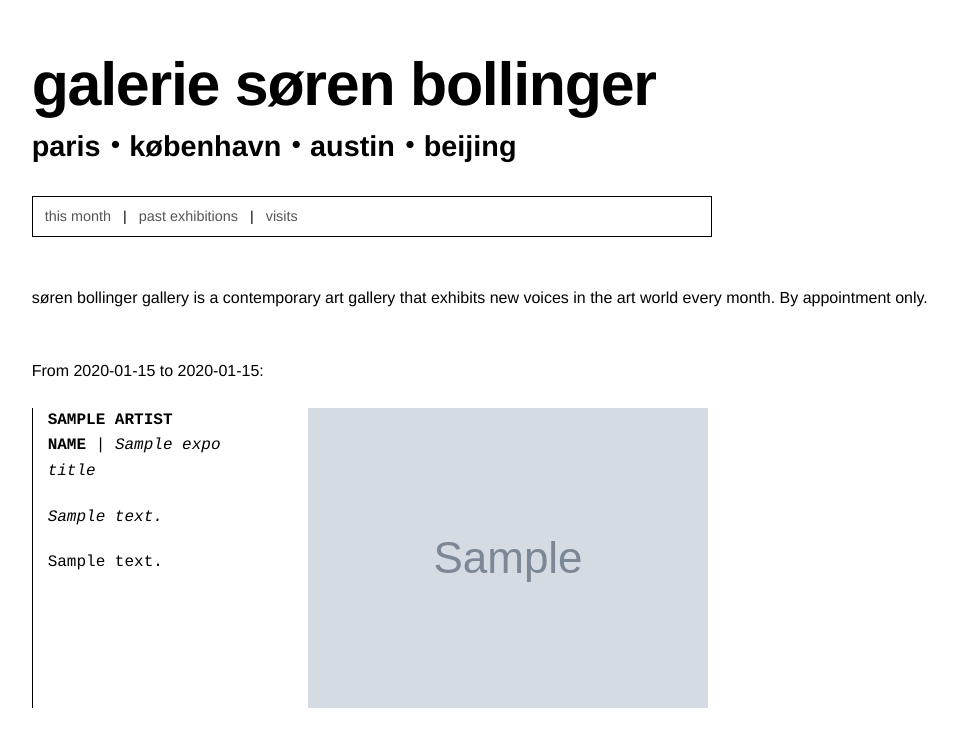
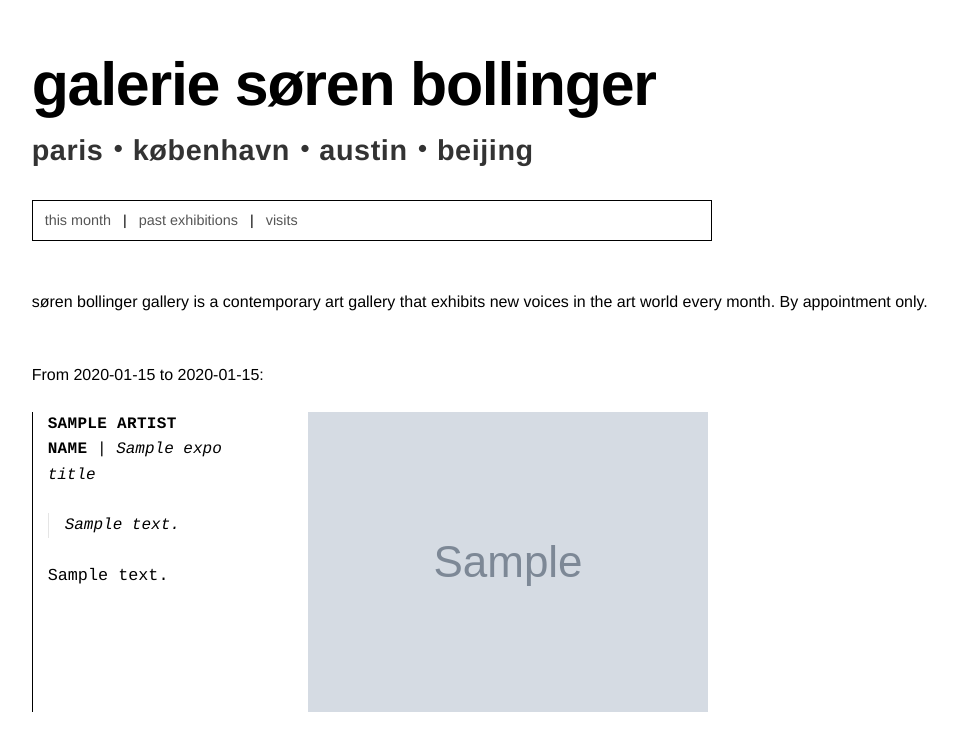
Before and after one commit to bolinocroustibat/blockhaus101, a Django app: template blockhaus101_app/templates/en/index.html in a window 1280 px wide. Shown: the top 751 px of the page, without its empty margins (90-1048 px from the left). Run offline with Django 3.2, Linux system fonts and the light colour scheme; the template is opened without the code that fills it: most values are stand-ins (such as "Sample title", 1, 10 or a date in 2020); grey boxes marked "Sample" are stand-in pictures; some libraries are stand-ins or nearby versions.

Commit message:
style: add smooth transitions and JS

```diff
--- /dev/null
+++ b/blockhaus101_app/static/js/main.js
@@ -0,0 +1,15 @@
+document.addEventListener('DOMContentLoaded', () => {
+    // Image loading animation
+    const images = document.querySelectorAll('.expo-wrapper img');
+    images.forEach(img => {
+        if (img.complete) {
+            // Image is already loaded (from cache)
+            img.classList.add('loaded');
+        } else {
+            // Wait for image to load
+            img.addEventListener('load', () => {
+                img.classList.add('loaded');
+            });
+        }
+    });
+});
--- a/blockhaus101_app/static/style.css
+++ b/blockhaus101_app/static/style.css
@@ -4,17 +4,27 @@ body{
 	font-family: helvetica, sans-serif;
 	line-height: 1.6;
 	-webkit-font-smoothing: antialiased;
+	opacity: 1;
+	transition: opacity 0.3s ease;
+}
+
+body.fade-out {
+	opacity: 0;
 }
 
 h1 {
 	font-size: 3.8em;
 	font-weight:bold;
 	letter-spacing: -0.02em;
+	margin-bottom: 0.2em;
 }
 
 h2 {
 	font-size: 1.8em;
 	font-weight:bold;
+	color: #333;
+	letter-spacing: 0.02em;
+	margin-bottom: 2rem;
 }
 
 @media (max-width: 600px) {
@@ -25,12 +35,19 @@ h2 {
 		font-size: 0.8em;
 	}
 	.expo-wrapper {
-		padding-left: 12px;
+		gap: 2rem;
 		img {
-			max-width: 100%;
-			height: auto;
-			margin-top: 1.5rem;
+			margin: 0 -1rem;
+			width: calc(100% + 2rem);
+			max-width: none;
 		}
+	}
+	nav ul {
+		border-width: 0;
+		border-top-width: 1px;
+		border-bottom-width: 1px;
+		margin: 1.5rem -1rem;
+		padding: 0.75rem 1rem;
 	}
 }
 
@@ -65,32 +82,29 @@ li{
 
 nav li a {
 	position: relative;
+	transition: color 0.2s ease;
+}
+
+nav li a::after {
+	content: '';
+	position: absolute;
+	width: 100%;
+	transform: scaleX(0);
+	height: 1px;
+	bottom: -2px;
+	left: 0;
+	background-color: currentColor;
+	transform-origin: bottom right;
+	transition: transform 0.3s ease;
+}
+
+nav li a:hover::after {
+	transform: scaleX(1);
+	transform-origin: bottom left;
 }
 
 nav li a.active::after {
-	content: '';
-	position: absolute;
-	bottom: -2px;
-	left: 0;
-	width: 100%;
-	height: 1px;
-	background: currentColor;
-}
-
-nav li a:not(.active)::after {
-	content: '';
-	position: absolute;
-	bottom: -2px;
-	left: 50%;
-	width: 0;
-	height: 1px;
-	background: currentColor;
-	transition: all 0.2s ease;
-}
-
-nav li a:not(.active):hover::after {
-	width: 100%;
-	left: 0;
+	transform: scaleX(1);
 }
 
 .expo-wrapper{
@@ -107,16 +121,20 @@ nav li a:not(.active):hover::after {
 			margin-bottom: 1.25rem;
 			text-transform: uppercase;
 			font-weight: bold;
+			letter-spacing: 0.02em;
 		}
 		.expo-title {
 			font-style: italic;
 		}
 		.bio {
 			font-style:italic;
-			margin: 1.25rem 0;
+			border-left: 1px solid rgba(0,0,0,0.1);
+			padding-left: 1rem;
+			margin: 1.5rem 0;
 		}
 		.expo-text{
-			line-height: 1.6;
+			font-size: 1.05em;
+			line-height: 1.7;
 		}
 	}
 	img {
@@ -124,6 +142,7 @@ nav li a:not(.active):hover::after {
 		max-height: 600px;
 		height: auto;
 		object-fit: contain;
+		opacity: 0;
 		transition: opacity 0.3s ease;
 	}
 	@media screen and (max-width: 800px) {
@@ -132,6 +151,10 @@ nav li a:not(.active):hover::after {
 			max-height: 350px;
 		}
 	}
+}
+
+.expo-wrapper img.loaded {
+	opacity: 1;
 }
 
 .expo-wrapper a{
--- a/blockhaus101_app/templates/en/base.html
+++ b/blockhaus101_app/templates/en/base.html
@@ -10,7 +10,7 @@
 	{% block meta %}
 	{% endblock %}
 	<meta property="og:url" content="{{ request.get_full_path }}" />
-	<meta property="og:site_name" content="blockhaus 101" />
+	<meta property="og:site_name" content="søren bollinger contemporary art gallery" />
 	<meta property="og:type" content="website" />
 	<meta property="og:locale" content="en_EN">
 
@@ -25,6 +25,7 @@
 	<link rel="stylesheet" href="//maxcdn.bootstrapcdn.com/bootstrap/4.0.0/css/bootstrap.min.css"
 		integrity="sha384-Gn5384xqQ1aoWXA+058RXPxPg6fy4IWvTNh0E263XmFcJlSAwiGgFAW/dAiS6JXm" crossorigin="anonymous">
 	<link href="{% static 'style.css' %}" rel="stylesheet" type="text/css" media="all" />
+	<script src="{% static 'js/main.js' %}" defer></script>
 
 	<!-- Global site tag (gtag.js) - Google Analytics -->
 	<script async src="https://www.googletagmanager.com/gtag/js?id=UA-115226891-1"></script>
--- a/blockhaus101_app/templates/fr/base.html
+++ b/blockhaus101_app/templates/fr/base.html
@@ -10,7 +10,7 @@
 	{% block meta %}
 	{% endblock %}
 	<meta property="og:url" content="{{ request.get_full_path }}" />
-	<meta property="og:site_name" content="blockhaus 101" />
+	<meta property="og:site_name" content="galerie søren bollinger" />
 	<meta property="og:type" content="website" />
 	<meta property="og:locale" content="fr_FR">
 
@@ -25,6 +25,7 @@
 	<link rel="stylesheet" href="//maxcdn.bootstrapcdn.com/bootstrap/4.0.0/css/bootstrap.min.css"
 		integrity="sha384-Gn5384xqQ1aoWXA+058RXPxPg6fy4IWvTNh0E263XmFcJlSAwiGgFAW/dAiS6JXm" crossorigin="anonymous">
 	<link href="{% static 'style.css' %}" rel="stylesheet" type="text/css" media="all" />
+	<script src="{% static 'js/main.js' %}" defer></script>
 
 	<!-- Global site tag (gtag.js) - Google Analytics -->
 	<script async src="https://www.googletagmanager.com/gtag/js?id=UA-115226891-1"></script>
```
Also changed, not shown: blockhaus101_app/templates/en/contact.html (+12 -3 lines), blockhaus101_app/templates/fr/contact.html (+13 -4 lines), 1 other file.
